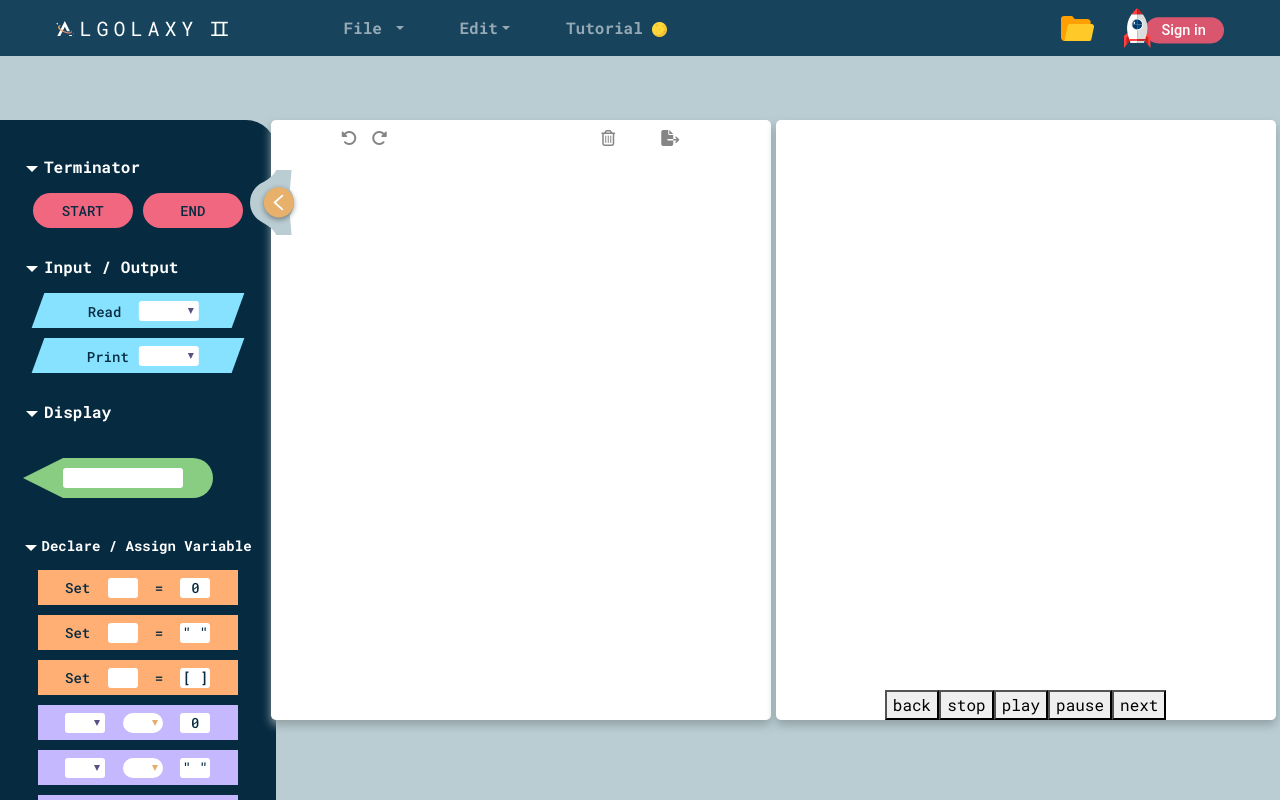
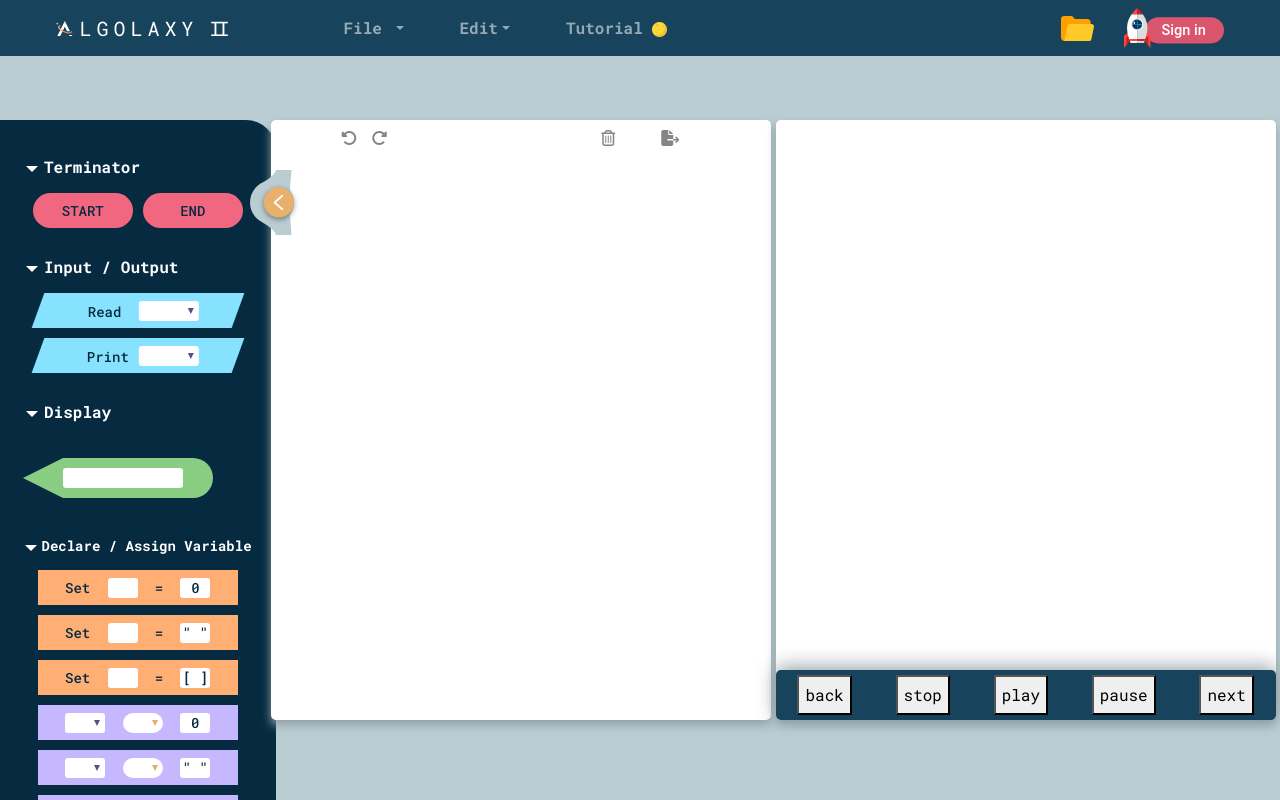
Before and after one commit to yingspvd/Algolaxy, a Vue app in the folder frontend/: page /#/ in a window 1280 px wide. Built offline with nearby package versions, Linux system fonts and the light colour scheme; what vue-particles would draw is missing.

Commit message:
Add tool box

```diff
--- a/frontend/src/components/Animation.vue
+++ b/frontend/src/components/Animation.vue
@@ -34,5 +34,14 @@ export default {};
 .tool-bottom {
   display: flex;
   justify-content: space-around;
+  align-items: center;
+  width: 100%;
+  height: 50px;
+  background-color: var(--dark-blue-1);
+  border-radius: 5px;
+  box-shadow: 0px -3px 20px #91A0A5;
+}
+button {
+  height: 40px;
 }
 </style>
```
